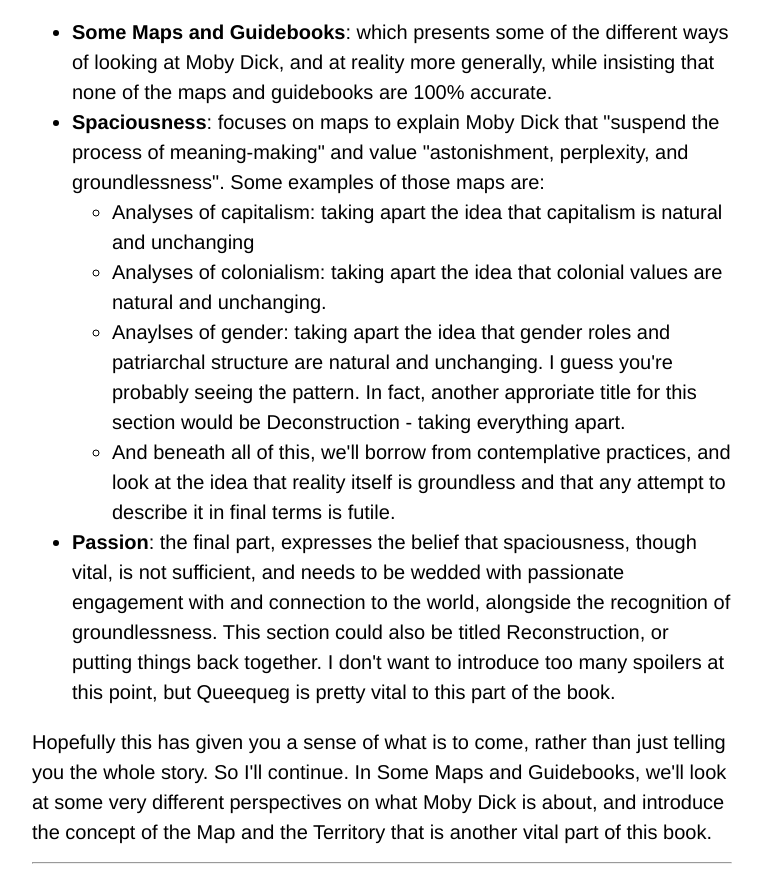
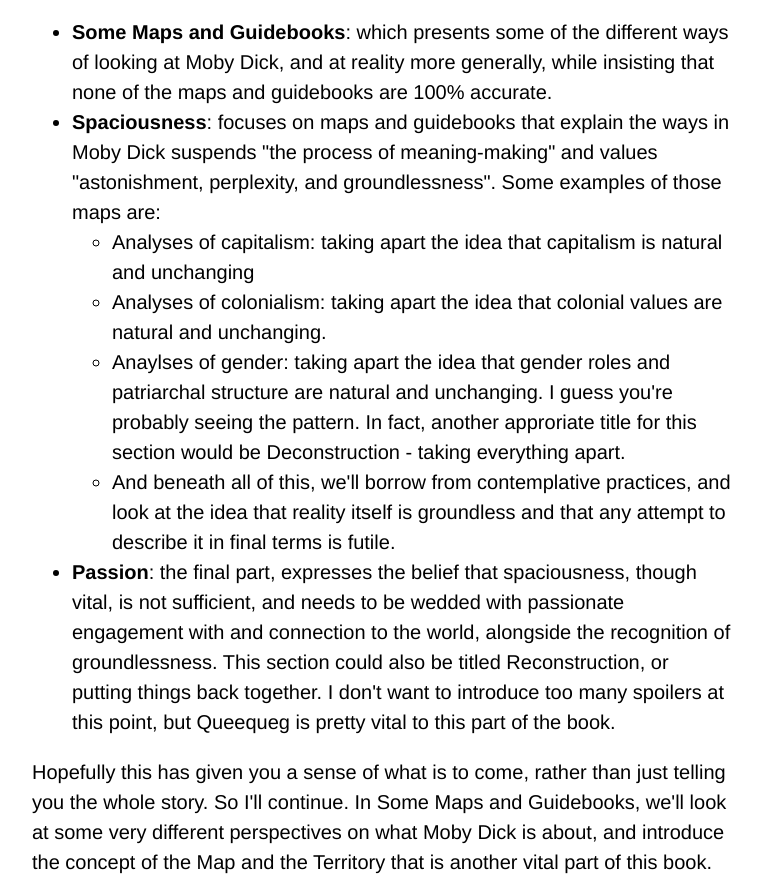
Before and after one commit to jdrever/moby-dick-book, an Eleventy site: page introduction/an-overview.md in a window 1280 px wide. Shown: the part 1804-2685 px from the top of the page, without its empty margins (258-1021 px from the left). Built offline with nearby package versions, Linux system fonts and the light colour scheme; Eleventy itself is replaced by a stand-in of ours; files that its build step writes are made by us from their sources.

Commit message:
content changes: more on overview page

```diff
--- a/introduction/an-overview.md
+++ b/introduction/an-overview.md
@@ -36,7 +36,7 @@ To make this country-simple from the start: one way of understanding Moby Dick i
 
 Reflecting that attitude of valuing both spaciousness and passion, this book is (or probably more accurately will be) structured in three parts:
 - **Some Maps and Guidebooks**: which presents some of the different ways of looking at Moby Dick, and at reality more generally, while insisting that none of the maps and guidebooks are 100% accurate.
-- **Spaciousness**: focuses on maps to explain Moby Dick that "suspend the process of meaning-making" and value "astonishment, perplexity, and groundlessness".  Some examples of those maps are:
+- **Spaciousness**: focuses on maps and guidebooks that explain the ways in Moby Dick suspends "the process of meaning-making" and values "astonishment, perplexity, and groundlessness".  Some examples of those maps are:
   - Analyses of capitalism: taking apart the idea that capitalism is natural and unchanging
   - Analyses of colonialism: taking apart the idea that colonial values are natural and unchanging.
   - Anaylses of gender: taking apart the idea that gender roles and patriarchal structure are natural and unchanging.
```
Also changed, not shown: 1 other file.
